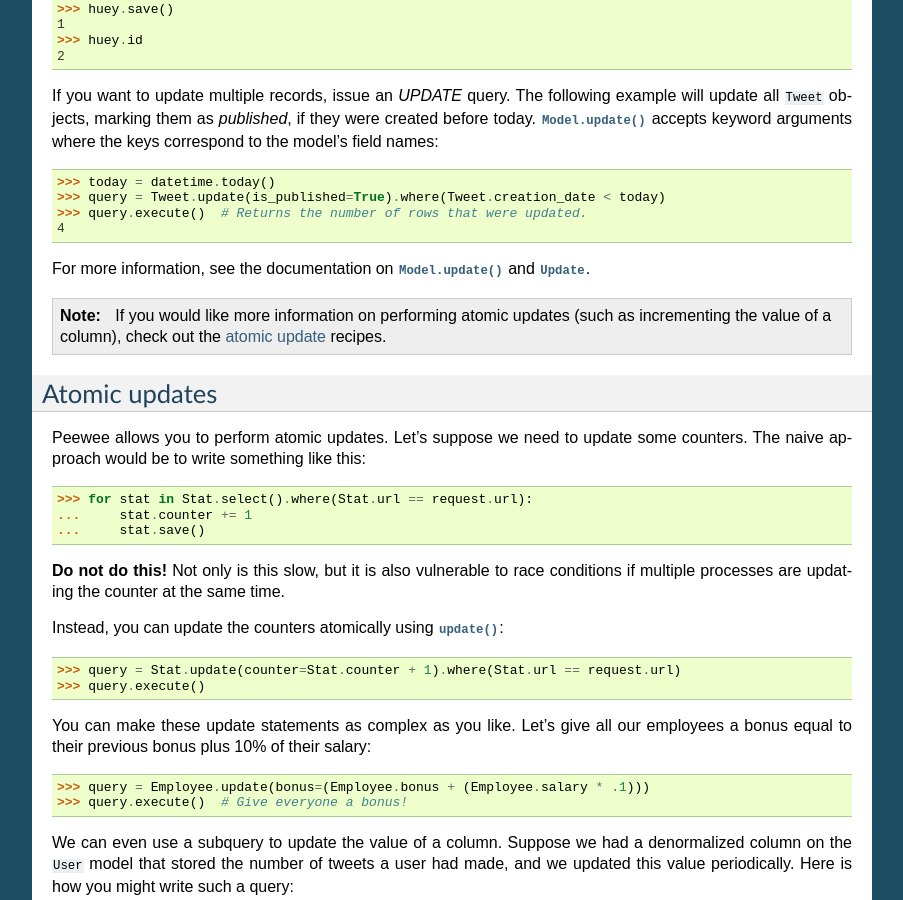
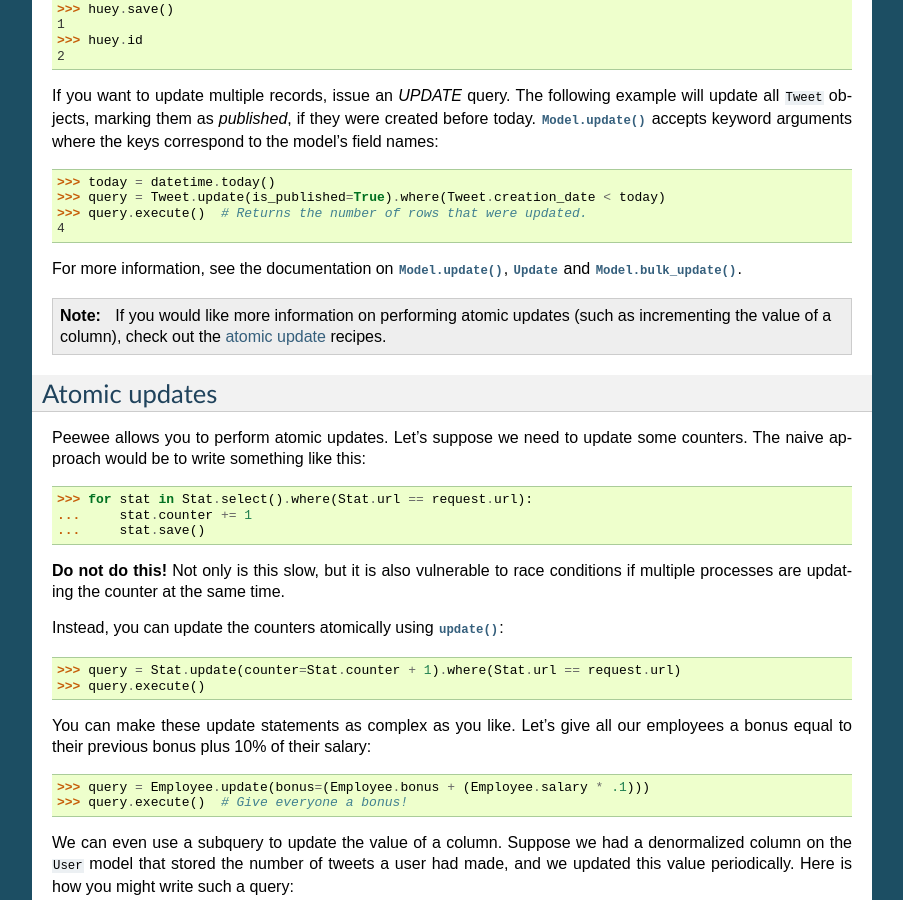
Before and after one commit to coleifer/peewee, a Sphinx documentation site: the page built from docs/peewee/querying.rst, in a window 1280 px wide and 900 px high, scrolled down 4315 px. Shown: the whole window, without its empty margins (198-1101 px from the left). Built offline with Sphinx 7.4.7, drawn with Linux system fonts in a browser that asks for light colours; pages that are not in the unit, such as notebooks, are missing from menus; the version number could not be read and is left out.

```diff
--- a/docs/peewee/querying.rst
+++ b/docs/peewee/querying.rst
@@ -312,8 +312,8 @@ where the keys correspond to the model's field names:
     >>> query.execute()  # Returns the number of rows that were updated.
     4
 
-For more information, see the documentation on :py:meth:`Model.update` and
-:py:class:`Update`.
+For more information, see the documentation on :py:meth:`Model.update`,
+:py:class:`Update` and :py:meth:`Model.bulk_update`.
 
 .. note::
     If you would like more information on performing atomic updates (such as
```
Also changed, not shown: CHANGELOG.md (+1 -1 lines).
